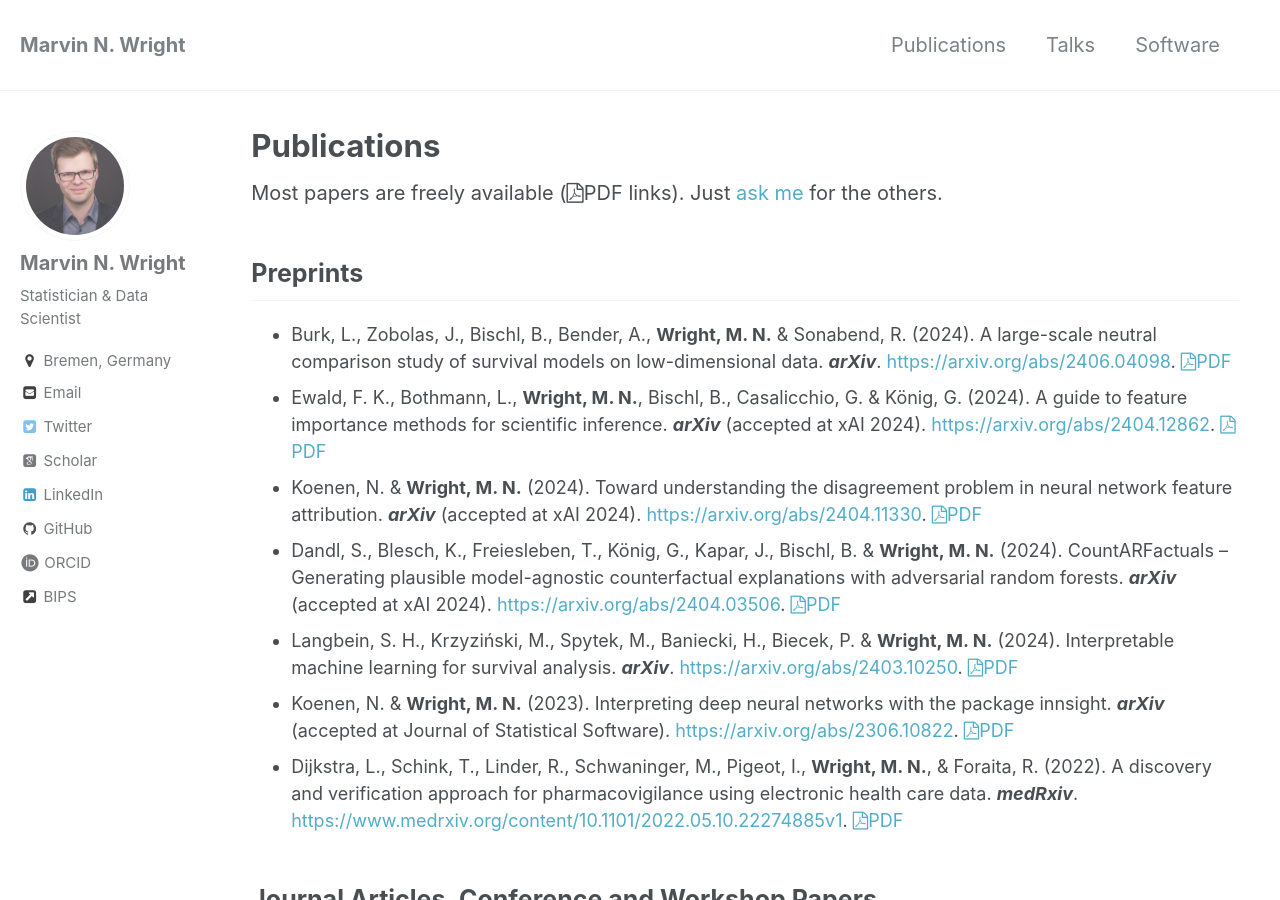
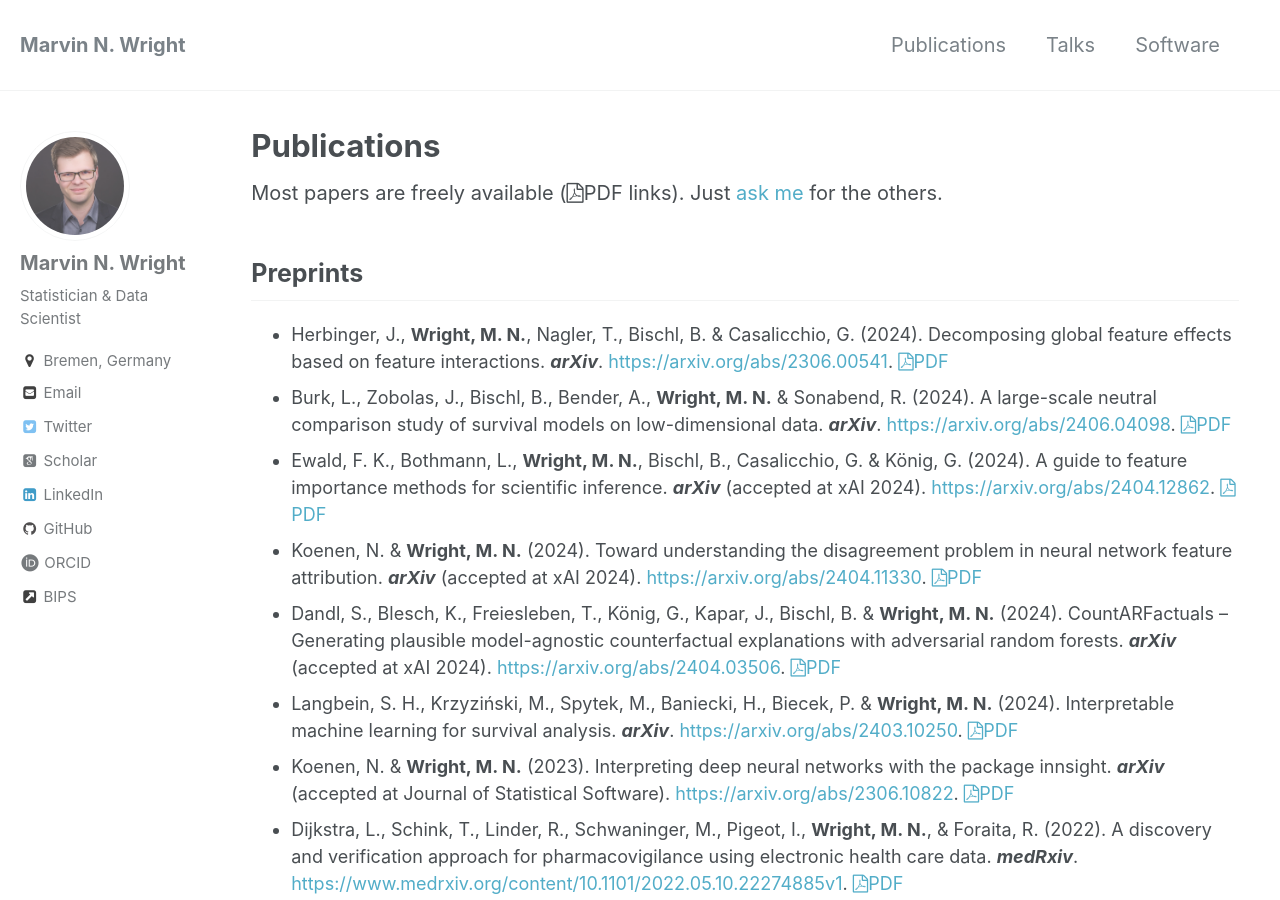
Before and after one commit to mnwright/mnwright.github.io, a Jekyll site: the page built from _pages/publications.md, in a window 1280 px wide and 900 px high. Built offline with Jekyll 4.4.1, drawn with Linux system fonts in a browser that asks for light colours; some web fonts are replaced.

Commit message:
add gadget paper

```diff
--- a/_pages/publications.md
+++ b/_pages/publications.md
@@ -6,6 +6,8 @@ permalink: /publications/
 Most papers are freely available (<i class="fa fa-file-pdf-o"></i>PDF links). Just <a href="mailto:web@wrig.de">ask me</a> for the others.
 
 ## Preprints
+* {:.pub} Herbinger, J., **Wright, M. N.**, Nagler, T., Bischl, B. & Casalicchio, G. (2024). Decomposing global feature effects based on feature interactions.
+ ***arXiv***. <https://arxiv.org/abs/2306.00541>. <a href="https://arxiv.org/pdf/2306.00541"><i class="fa fa-file-pdf-o"></i>PDF</a>
 * {:.pub} Burk, L., Zobolas, J., Bischl, B., Bender, A., **Wright, M. N.** & Sonabend, R. (2024). A large-scale neutral comparison study of survival models on low-dimensional data. ***arXiv***. <https://arxiv.org/abs/2406.04098>. <a href="https://arxiv.org/pdf/2406.04098"><i class="fa fa-file-pdf-o"></i>PDF</a>
 * {:.pub} Ewald, F. K., Bothmann, L., **Wright, M. N.**, Bischl, B., Casalicchio, G. & König, G. (2024). A guide to feature importance methods for scientific inference. ***arXiv*** (accepted at xAI 2024). <https://arxiv.org/abs/2404.12862>. <a href="https://arxiv.org/pdf/2404.12862"><i class="fa fa-file-pdf-o"></i>PDF</a>
 * {:.pub} Koenen, N. & **Wright, M. N.** (2024). Toward understanding the disagreement problem in neural network feature attribution. ***arXiv*** (accepted at xAI 2024). <https://arxiv.org/abs/2404.11330>. <a href="https://arxiv.org/pdf/2404.11330"><i class="fa fa-file-pdf-o"></i>PDF</a>
```
